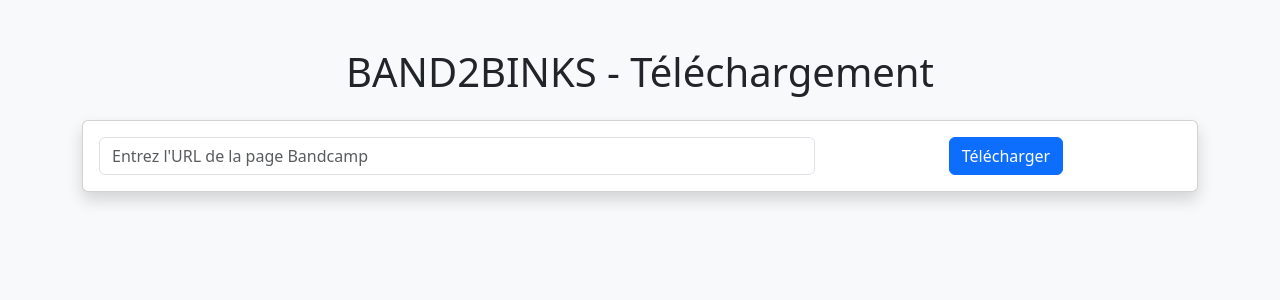
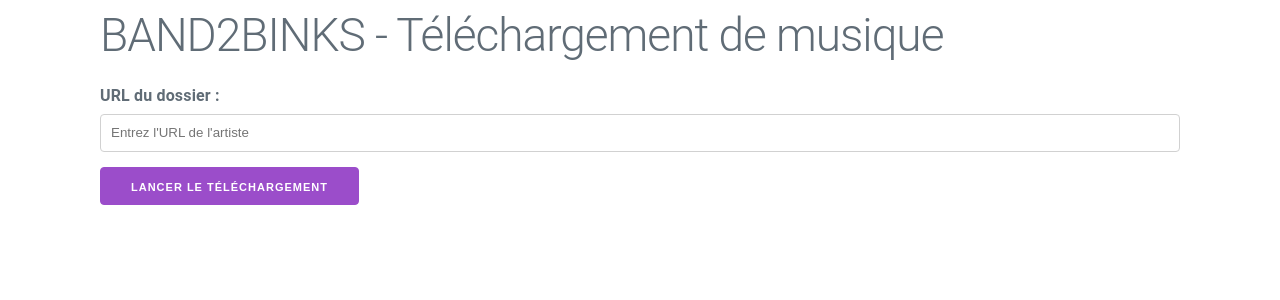
Before and after one commit to theblackhat17/BAND2BINKS, a Flask app: page / in a window 1280 px wide. Shown: the top 300 px of the page. Run offline with Flask 3, Linux system fonts and the light colour scheme; some libraries are stand-ins or nearby versions.

Commit message:
add download.html & update app.py

```diff
--- a/app.py
+++ b/app.py
@@ -1,138 +1,114 @@
 from flask import Flask, request, render_template, send_from_directory, redirect, url_for
 import os
-import zipfile
+import json
 import threading
-import json
+import requests
 from selenium import webdriver
+from selenium.webdriver.chrome.options import Options
 from selenium.webdriver.common.by import By
 from selenium.webdriver.support.ui import WebDriverWait
 from selenium.webdriver.support import expected_conditions as EC
-import requests
-import time
 from mutagen.mp3 import MP3
 from mutagen.id3 import ID3, APIC
 
 app = Flask(__name__)
-UPLOAD_FOLDER = os.path.join("static", "downloads")
+
+# Configuration
+UPLOAD_FOLDER = os.path.join(os.getcwd(), "static", "downloads")
 os.makedirs(UPLOAD_FOLDER, exist_ok=True)
 
-# === Fonction pour générer automatiquement le JSON ===
-def generate_json(folder_url, download_path):
-    driver = webdriver.Chrome()
-    driver.get(folder_url)
+# Fonction pour configurer Selenium en tâche de fond
+def setup_selenium():
+    options = Options()
+    options.add_argument("--headless")  # Mode sans interface
+    options.add_argument("--disable-gpu")
+    options.add_argument("--no-sandbox")
+    return webdriver.Chrome(options=options)
+
+# Fonction pour générer le JSON
+def generate_json(folder_url, json_path):
+    driver = setup_selenium()
     try:
-        # Récupérer le nom du dossier
-        folder_name = driver.find_element(By.XPATH, '//*[@id="name-section"]/h2').text.strip().replace(" ", "_")
-        output_folder = os.path.join(download_path, folder_name)
-        os.makedirs(output_folder, exist_ok=True)
-
-        # Récupérer les titres des musiques
+        driver.get(folder_url)
         titles_elements = WebDriverWait(driver, 20).until(
             EC.presence_of_all_elements_located((By.CSS_SELECTOR, '.track-title'))
         )
         titles = [{"title": title.text.strip()} for title in titles_elements if title.text.strip()]
-        json_path = os.path.join(output_folder, f"{folder_name}.json")
         with open(json_path, "w", encoding="utf-8") as json_file:
             json.dump(titles, json_file, ensure_ascii=False, indent=4)
-
-        # Lancer le téléchargement des musiques
-        download_music(folder_url, folder_name, output_folder, json_path)
-
-    except Exception as e:
-        print(f"Erreur lors de la génération du JSON : {e}")
     finally:
         driver.quit()
 
-# === Fonction pour télécharger les musiques et l'image de couverture ===
-def download_music(folder_url, folder_name, download_path, json_path):
-    driver = webdriver.Chrome()
-    driver.get(folder_url)
+# Fonction pour télécharger les musiques
+def download_music(folder_url, folder_name):
+    driver = setup_selenium()
     try:
-        with open(json_path, 'r', encoding='utf-8') as file:
+        json_path = os.path.join(UPLOAD_FOLDER, f"{folder_name}.json")
+        with open(json_path, "r", encoding="utf-8") as file:
             file_names = json.load(file)
 
-        play_buttons = WebDriverWait(driver, 20).until(
-            EC.presence_of_all_elements_located((By.CSS_SELECTOR, '.play_status'))
-        )
-
-        # Télécharger et sauvegarder l'image de couverture
+        # Récupérer l'image de couverture
         cover_element = driver.find_element(By.XPATH, '//*[@id="tralbumArt"]/a/img')
         cover_url = cover_element.get_attribute('src')
-        cover_path = os.path.join(download_path, "cover.jpg")
-        with open(cover_path, 'wb') as img_file:
-            img_file.write(requests.get(cover_url).content)
+        cover_data = requests.get(cover_url).content
 
-        # Télécharger chaque musique
-        for index, button in enumerate(play_buttons, start=1):
-            driver.execute_script("arguments[0].click();", button)
-            time.sleep(2)
+        for index, song in enumerate(file_names, start=1):
             audio_element = driver.find_element(By.CSS_SELECTOR, 'audio')
             audio_url = audio_element.get_attribute('src')
-            filename = file_names[index-1]['title'] + ".mp3"
-            file_path = os.path.join(download_path, filename)
+
+            filename = song['title'].replace(" ", "_") + ".mp3"
+            file_path = os.path.join(UPLOAD_FOLDER, folder_name, filename)
+            os.makedirs(os.path.dirname(file_path), exist_ok=True)
 
             audio_response = requests.get(audio_url)
-            with open(file_path, 'wb') as file:
+            with open(file_path, "wb") as file:
                 file.write(audio_response.content)
-
-            add_cover_to_mp3(file_path, requests.get(cover_url).content)
-
-        # Supprimer le fichier JSON après téléchargement
-        os.remove(json_path)
-
-    except Exception as e:
-        print(f"Erreur téléchargement : {e}")
+            add_cover_to_mp3(file_path, cover_data)
     finally:
         driver.quit()
 
-# === Fonction pour ajouter la cover dans les fichiers MP3 ===
 def add_cover_to_mp3(file_path, cover_data):
-    audio = MP3(file_path, ID3=ID3)
-    if audio.tags is None:
-        audio.add_tags()
-    audio.tags.add(
-        APIC(encoding=3, mime='image/jpeg', type=3, desc='Cover', data=cover_data)
-    )
-    audio.save()
+    try:
+        audio = MP3(file_path, ID3=ID3)
+        if audio.tags is None:
+            audio.add_tags()
+        audio.tags.add(APIC(encoding=3, mime="image/jpeg", type=3, desc="Cover", data=cover_data))
+        audio.save()
+    except Exception as e:
+        print(f"Erreur lors de l'ajout de la couverture : {e}")
 
-# === Fonction pour lister les dossiers et fichiers sans root ===
-def list_folders_and_files():
-    folder_structure = {}
-    for foldername, _, filenames in os.walk(UPLOAD_FOLDER):
-        rel_path = os.path.relpath(foldername, UPLOAD_FOLDER)
-        if rel_path == "." or rel_path == "root":
-            continue  # Ignorer le dossier root
-        folder_structure[rel_path] = filenames
-    return folder_structure
-
-# === Route principale ===
 @app.route("/", methods=["GET", "POST"])
 def index():
     if request.method == "POST":
-        folder_url = request.form["url"]
-        threading.Thread(target=generate_json, args=(folder_url, UPLOAD_FOLDER), daemon=True).start()
-        return redirect(url_for("index"))
+        folder_url = request.form.get("folder_url")
+        folder_name = folder_url.split("/")[-1].replace(" ", "_")
+        json_path = os.path.join(UPLOAD_FOLDER, f"{folder_name}.json")
 
-    folders = list_folders_and_files()
-    return render_template("index.html", folders=folders)
+        threading.Thread(target=generate_json, args=(folder_url, json_path)).start()
+        threading.Thread(target=download_music, args=(folder_url, folder_name)).start()
 
-# === Route pour télécharger un fichier spécifique ===
-@app.route("/downloads/<path:filename>")
-def download_file(filename):
-    return send_from_directory(UPLOAD_FOLDER, filename, as_attachment=True)
+        return redirect(url_for("download_page", folder_name=folder_name))
+    return render_template("index.html")
 
-# === Route pour télécharger un dossier entier au format ZIP ===
-@app.route("/download_zip/<path:folder>")
-def download_zip(folder):
-    folder_path = os.path.join(UPLOAD_FOLDER, folder)
-    zip_path = os.path.join(UPLOAD_FOLDER, f"{folder}.zip")
-    with zipfile.ZipFile(zip_path, 'w') as zipf:
-        for root, _, files in os.walk(folder_path):
-            for file in files:
-                file_path = os.path.join(root, file)
-                zipf.write(file_path, os.path.relpath(file_path, folder_path))
-    return send_from_directory(UPLOAD_FOLDER, f"{folder}.zip", as_attachment=True)
+@app.route("/downloads/<folder_name>")
+def download_page(folder_name):
+    folder_path = os.path.join(UPLOAD_FOLDER, folder_name)
+    files = os.listdir(folder_path) if os.path.exists(folder_path) else []
+    return render_template("downloads.html", files=files, folder_name=folder_name)
 
-# === Lancer l'application Flask ===
+@app.route("/download/<folder_name>/<filename>")
+def download_file(folder_name, filename):
+    folder_path = os.path.join(UPLOAD_FOLDER, folder_name)
+    return send_from_directory(folder_path, filename, as_attachment=True)
+
+@app.route("/download-all/<folder_name>")
+def download_all(folder_name):
+    folder_path = os.path.join(UPLOAD_FOLDER, folder_name)
+    zip_path = os.path.join(UPLOAD_FOLDER, f"{folder_name}.zip")
+    if not os.path.exists(zip_path):
+        import shutil
+        shutil.make_archive(zip_path.replace(".zip", ""), "zip", folder_path)
+    return send_from_directory(UPLOAD_FOLDER, f"{folder_name}.zip", as_attachment=True)
+
 if __name__ == "__main__":
     app.run(debug=True)
--- a/templates/index.html
+++ b/templates/index.html
@@ -1,103 +1,20 @@
 <!DOCTYPE html>
-<html lang="en">
+<html lang="fr">
 <head>
     <meta charset="UTF-8">
     <meta name="viewport" content="width=device-width, initial-scale=1.0">
     <title>BAND2BINKS</title>
-    <link href="https://cdn.jsdelivr.net/npm/bootstrap@5.3.0/dist/css/bootstrap.min.css" rel="stylesheet">
-    <style>
-        .folder-image {
-            width: 50px;
-            height: 50px;
-            object-fit: cover;
-            margin-right: 10px;
-        }
-        .toggle-btn {
-            cursor: pointer;
-            font-size: 1.2rem;
-            color: #007bff;
-            margin-right: 10px;
-        }
-        .hidden {
-            display: none;
-        }
-    </style>
+    <link rel="stylesheet" href="https://cdn.jsdelivr.net/npm/modern-css-reset@1.4.0/dist/reset.min.css">
+    <link rel="stylesheet" href="https://cdnjs.cloudflare.com/ajax/libs/milligram/1.4.1/milligram.min.css">
 </head>
-<body class="bg-light">
-
-<div class="container py-5">
-    <h1 class="mb-4 text-center">BAND2BINKS - Téléchargement</h1>
-
-    <!-- Formulaire -->
-    <div class="card shadow mb-4">
-        <div class="card-body text-center">
-            <form method="post" class="row g-3 justify-content-center">
-                <div class="col-md-8">
-                    <input type="text" name="url" class="form-control" placeholder="Entrez l'URL de la page Bandcamp" required>
-                </div>
-                <div class="col-md-4">
-                    <button type="submit" class="btn btn-primary">Télécharger</button>
-                </div>
-            </form>
-        </div>
+<body>
+    <div class="container">
+        <h1>BAND2BINKS - Téléchargement de musique</h1>
+        <form method="POST">
+            <label for="folder_url">URL du dossier :</label>
+            <input type="text" id="folder_url" name="folder_url" placeholder="Entrez l'URL de l'artiste" required>
+            <button type="submit">Lancer le téléchargement</button>
+        </form>
     </div>
-
-    <!-- Liste des dossiers -->
-    <div>
-        {% for folder, files in folders.items() %}
-        <div class="card mb-3 shadow">
-            <div class="card-header d-flex justify-content-between align-items-center">
-                <div class="d-flex align-items-center">
-                    <!-- Toggle pour replier/déplier le dossier -->
-                    <span class="toggle-btn" onclick="toggleFolder('{{ folder }}')">▼</span>
-                    <!-- Afficher l'image de couverture si elle existe -->
-                    {% set cover_path = 'downloads/' ~ folder ~ '/cover.jpg' %}
-                    {% if 'cover.jpg' in files %}
-                        <img src="{{ url_for('download_file', filename=folder ~ '/cover.jpg') }}"
-                             alt="cover" class="folder-image">
-                    {% else %}
-                        <img src="/static/folder.png" alt="folder" class="folder-image">
-                    {% endif %}
-                    <strong>{{ folder }}</strong>
-                </div>
-                <!-- Bouton pour télécharger tout le dossier -->
-                <a href="{{ url_for('download_zip', folder=folder) }}" class="btn btn-success btn-sm">
-                    <i class="fa-solid fa-download">ZIP</i>
-                </a>
-            </div>
-            <!-- Liste des fichiers -->
-            <div id="{{ folder }}" class="card-body">
-                <ul class="list-group">
-                    {% for file in files %}
-                        {% if file.endswith(".mp3") %}
-                            <li class="list-group-item d-flex justify-content-between align-items-center">
-                                {{ file }}
-                                <!-- Bouton de téléchargement individuel -->
-                                <a href="{{ url_for('download_file', filename=folder ~ '/' ~ file) }}" class="btn btn-outline-primary btn-sm">
-                                    <i class="fa-solid fa-download">DONWLOAD</i>
-                                </a>
-                            </li>
-                        {% endif %}
-                    {% endfor %}
-                </ul>
-            </div>
-        </div>
-        {% endfor %}
-    </div>
-</div>
-
-<!-- Script pour le toggle -->
-<script>
-    function toggleFolder(folderId) {
-        const folderContent = document.getElementById(folderId);
-        if (folderContent.classList.contains('hidden')) {
-            folderContent.classList.remove('hidden');
-        } else {
-            folderContent.classList.add('hidden');
-        }
-    }
-</script>
-
-<script src="https://cdn.jsdelivr.net/npm/bootstrap@5.3.0/dist/js/bootstrap.bundle.min.js"></script>
 </body>
 </html>
```
Also changed, not shown: templates/downloads.html (added, +24 -0 lines).
